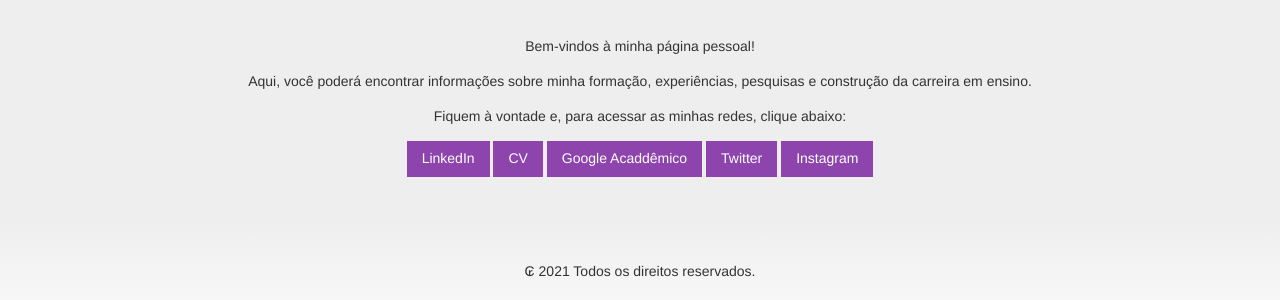
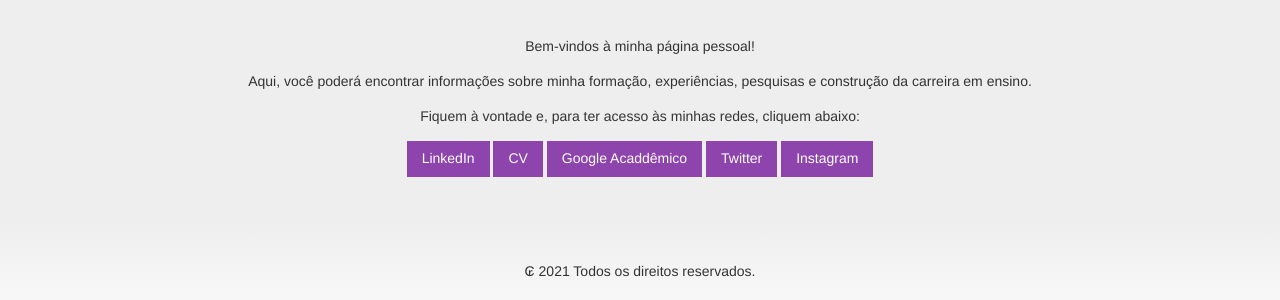
Before and after one commit to andressamielke/andressamielke.github.io, a Jekyll site: the page built from index.md, in a window 1280 px wide. Shown: the part 304-604 px from the top of the page. Built offline with Jekyll 4.4.1, drawn with Linux system fonts in a browser that asks for light colours; some web fonts are replaced.

Commit message:
Update index.md

```diff
--- a/index.md
+++ b/index.md
@@ -9,13 +9,17 @@ layout: default
 <p align="center">Bem-vindos à minha página pessoal!</p>
 <p align="center">Aqui, você poderá encontrar informações sobre minha formação, experiências, pesquisas e construção da
   carreira em ensino.</p>
-<p align="center">Fiquem à vontade e, para acessar as minhas redes, clique abaixo:</p>
+<p align="center">Fiquem à vontade e, para ter acesso às minhas redes, cliquem abaixo:</p>
 
 <p align="center">
   <a class="button is-primary" href="https://www.linkedin.com/in/andressa-mielke-vasconcelos-6496b6164/">LinkedIn</a>
+
   <a class="button is-primary" href="https://drive.google.com/file/d/1w_hM_fBR-AhA3jI16xKUP2hiugsxym7S/view?usp=sharing">CV</a>
+
   <a class="button is-primary" href="https://scholar.google.com.br/citations?user=4KtSi9MAAAAJ&hl=pt-BR">Google Acaddêmico</a>
+
   <a class="button is-primary" href="https://twitter.com/VasconcelosAM">Twitter</a>
+
   <a class="button is-primary" href="https://www.instagram.com/andressa.mielke/">Instagram</a>
 
 </p>
```
